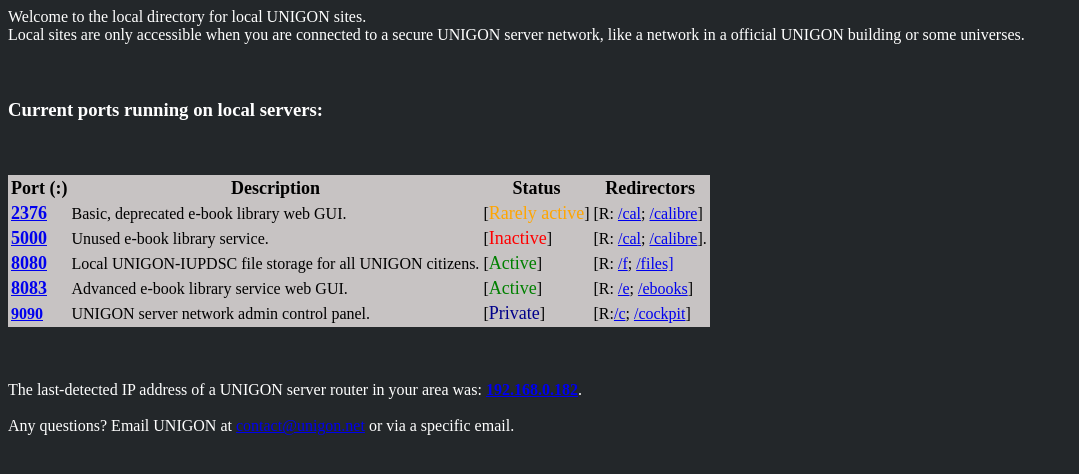
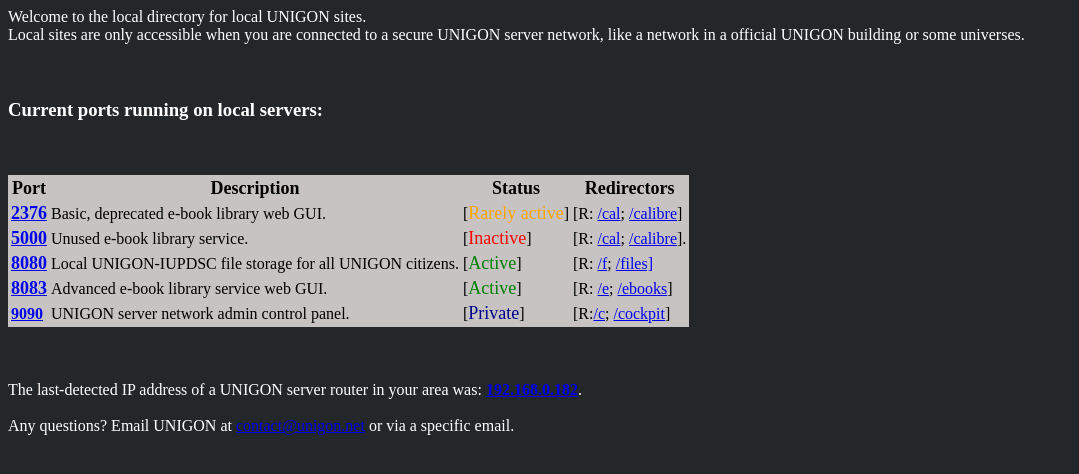
Before and after one commit to iunigon/local, a plain HTML site: page index.html in a window 1280 px wide. Shown: the whole page, without its empty margins (0-1079 px from the left). Drawn offline with Linux system fonts and the light colour scheme; a web font is replaced by a local one.

Commit message:
Update index.html

```diff
--- a/index.html
+++ b/index.html
@@ -16,7 +16,7 @@ Local sites are only accessible when you are connected to a secure UNIGON server
 <br>
   <table style="background-color: #c7c3c3;">
   <tr>
-    <th><font size="+1">Port (:)</th>
+    <th><font size="+1">Port</th>
     <th><font size="+1">Description</th>
     <th><font size="+1">Status</th>
     <th><font size="+1">Redirectors</th></font>
```
